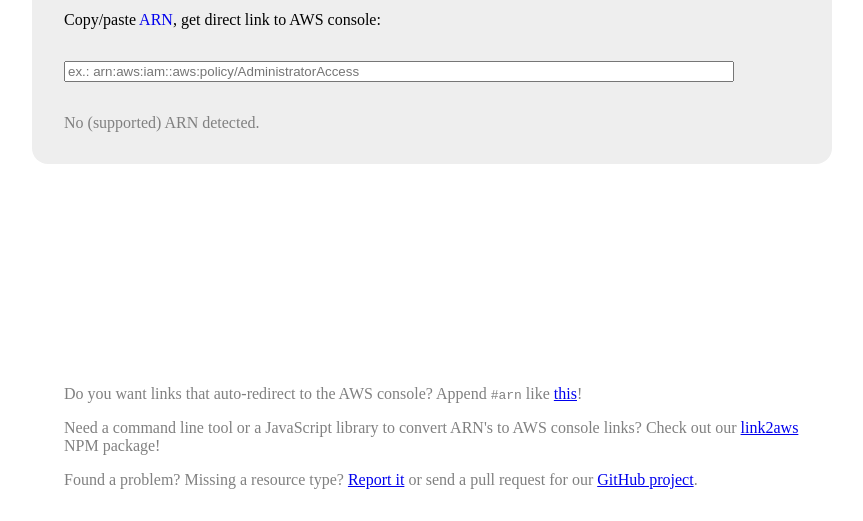
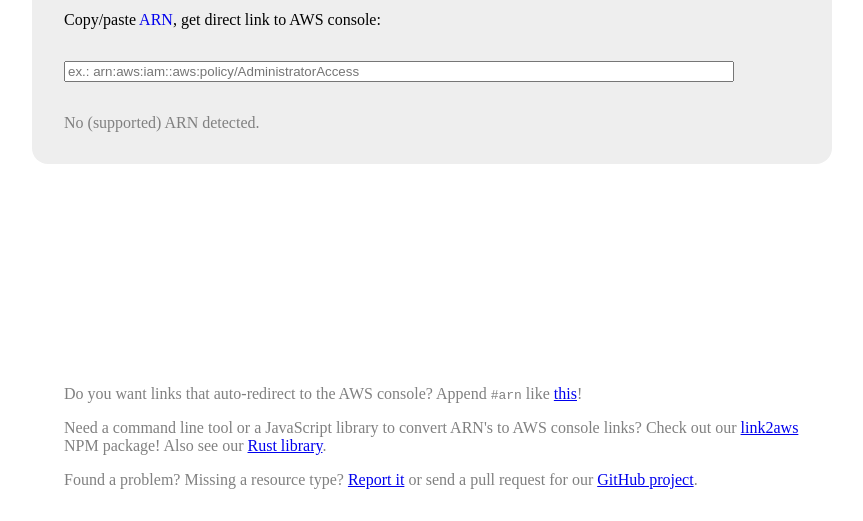
Before and after one commit to link2aws/link2aws.github.io, a website: page index.html in a window 1280 px wide. Shown: the part 279-800 px from the top of the page, without its empty margins (208-1071 px from the left). Drawn offline with Linux system fonts and the light colour scheme.

Commit message:
Mention Rust library

```diff
--- a/index.html
+++ b/index.html
@@ -46,6 +46,7 @@
                     </p>
                     <p>
                         Need a command line tool or a JavaScript library to convert ARN's to AWS console links? Check out our <a href="https://www.npmjs.com/package/link2aws">link2aws</a> NPM package!
+                        Also see our <a href="https://crates.io/crates/link2aws">Rust library</a>.
                     </p>
                     <p>
                         Found a problem? Missing a resource type? <a href="https://github.com/link2aws/link2aws.github.io/issues/new/choose">Report it</a> or send a pull request for our <a href="https://github.com/link2aws/link2aws.github.io">GitHub project</a>.
```
Also changed, not shown: README.md.
